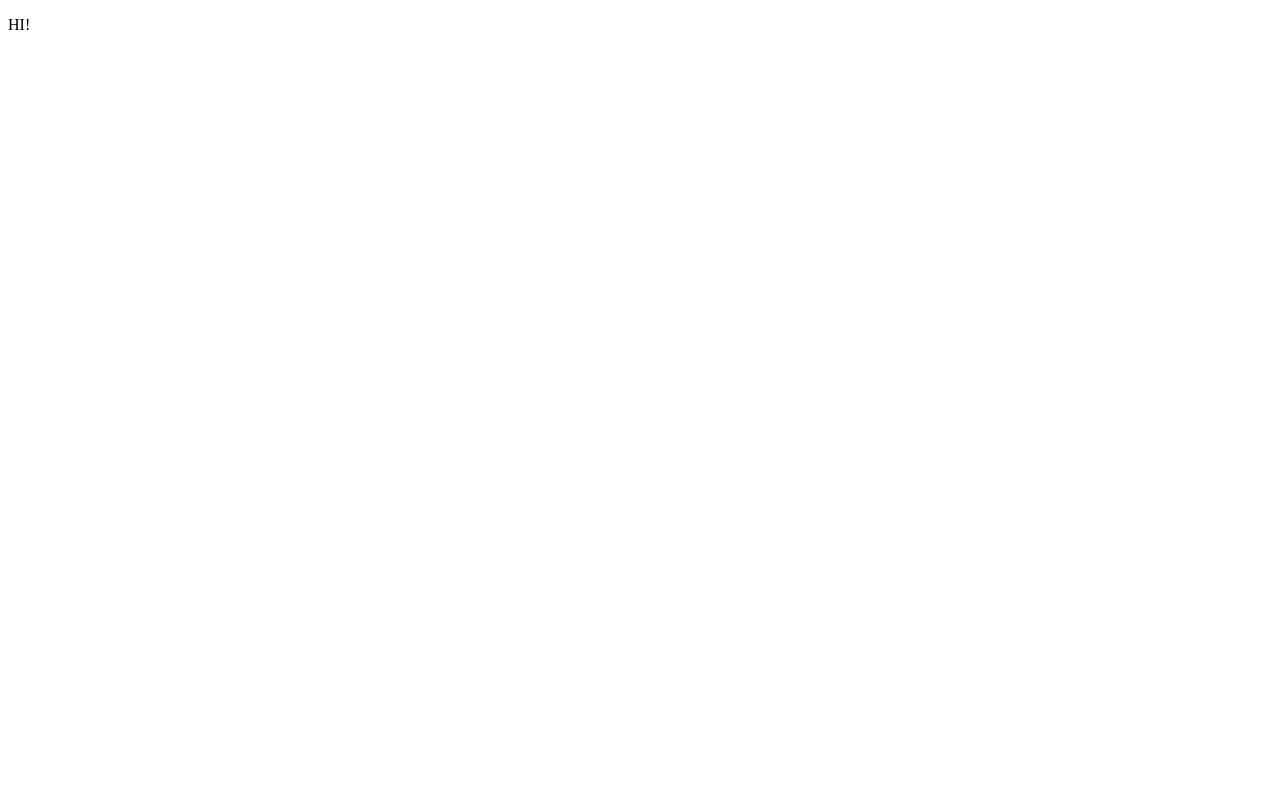
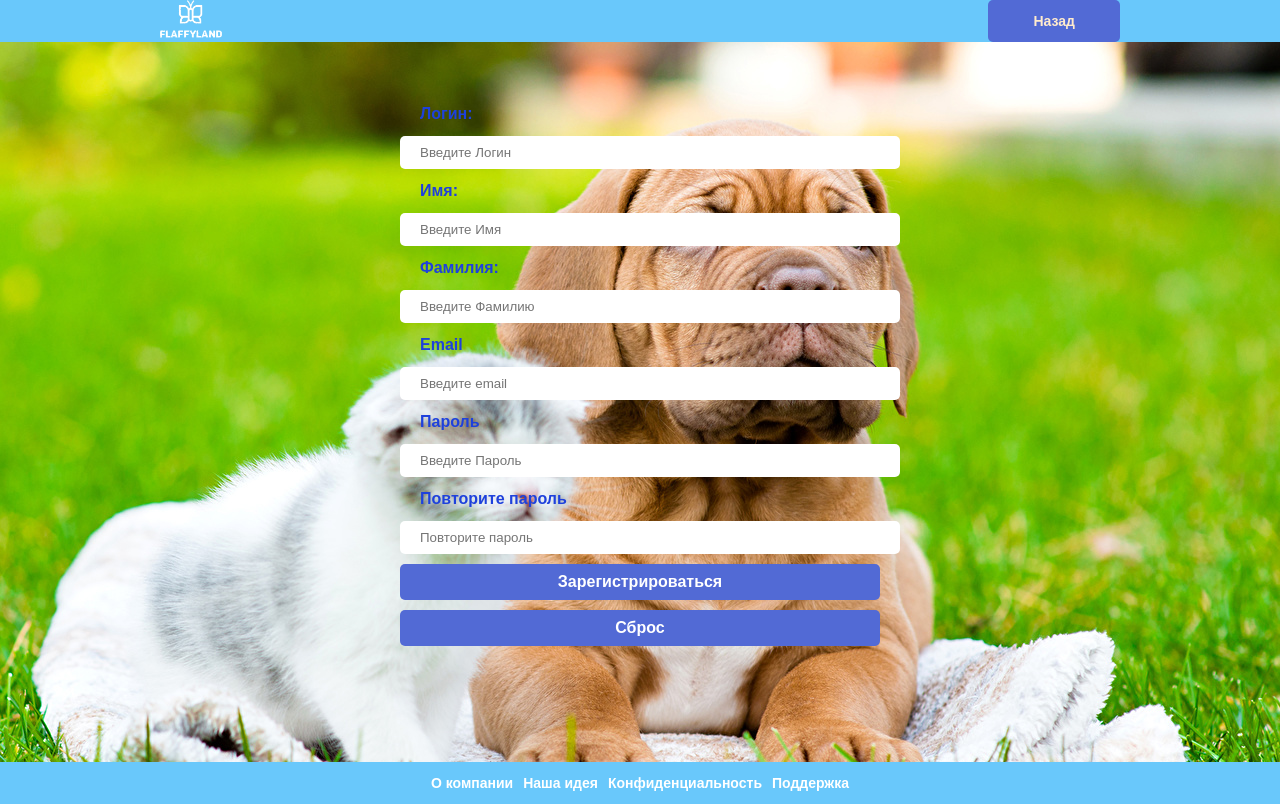
Before and after one commit to Bugaga159/animal-site, a PHP site: page /registration.html in a window 1280 px wide. Before the commit the page is almost empty. Before the commit the page ends 30 px from the top, so only its background shows below. Run offline with PHP 8.4, Linux system fonts and the light colour scheme.

Commit message:
сделал верстку страницы регистрации

```diff
--- a/css/style.css
+++ b/css/style.css
@@ -25,7 +25,7 @@ a {
 li {
     list-style: none;
 }
-
+/*--------------------------------------------HEADER-------------------------------------------------*/
 .header {
     margin: 0;
     height: 42px;
@@ -57,7 +57,7 @@ li {
 .header__btn a:hover {
     background-color: #899ae4;
 }
-
+/*-------------------------------------MAIN INDEX----------------------------------------*/
 .main {
     display: flex;
     justify-content: center;
@@ -134,6 +134,75 @@ li {
     font-size: 20px;
 }
 
+/*-----------------------------------REGISTRATION PAGE--------------------------------*/
+.header__btn_back a {
+    display: block;
+    padding: 9px 45px ;
+    background-color: #526ad5;
+    color: blanchedalmond;
+    border-radius: 5px;
+}
+.registration__form {
+    display: flex;
+    justify-content: center;
+    min-height: 90vh;
+}
+.registration__form .container {
+    display: flex;
+    justify-content: center;
+}
+.registration__form__wrapper {
+    width: 50%;
+}
+.registration__form__wrapper form {
+    display: flex;
+    flex-direction: column;
+    justify-content: center;
+    margin-top: 50px;
+}
+.form-group {
+    width: 100%;
+}
+.form-group label{
+    display: block;
+    font-size: 16px;
+    color: #1e41dc;
+    margin-top: 10px;
+    width: 100%;
+    text-align: left;
+    padding-left: 20px;
+}
+.form-group input {
+    width: 100%;
+    border-radius: 5px;
+    padding: 9px 0;
+    border: 0 solid;
+    margin-top: 10px;
+    text-align: left;
+    padding-left: 20px;
+}
+.registration__form__wrapper button {
+
+ padding: 9px 0;
+ border: 0 solid;
+ border-radius: 5px;
+ margin-top: 10px;
+ background-color: #526ad5;
+ color: #fff;
+ font-size: 16px;
+ font-weight: bold;
+}
+.registration__form__wrapper button:hover,
+.registration__form__wrapper button:focus {
+    background-color: #899ae4;
+}
+
+
+
+
+
+
+/*-------------------------------------FOOTER-----------------------------------------*/
 .footer {
     margin: 0;
     height: 42px;
--- a/index.html
+++ b/index.html
@@ -31,7 +31,7 @@
                             <ul><label for="password">Пароль</label></ul>
                             <ul><input id="password" name="password" type="password" placeholder="Пароль"></ul>
                             <ul><button>Войти</button></ul>
-                            <ul><a href="">Регистрация</a></ul>
+                            <ul><a href="registration.html">Регистрация</a></ul>
                         </li>
                     </form>
                 </section>
--- a/registration.html
+++ b/registration.html
@@ -5,8 +5,64 @@
     <meta name="viewport" content="width=device-width, initial-scale=1.0">
     <meta http-equiv="X-UA-Compatible" content="ie=edge">
     <title>Flaffyland</title>
+    <link rel="stylesheet" href="css/style.css">
 </head>
 <body>
-    <p>HI!</p>
+    <header class="header">
+        <div class="container">
+            <div class="header__nav">
+                <div class="header__logo">
+                    <a href="index.html"><img src="img/logo-bg.png" alt="HOME" height=42 ></a>
+                </div>
+                <div class="header__btn_back">
+                    <a href="index.html" class="btn btn-success">Назад</a>
+                </div>
+            </div>
+        </div>
+    </header>
+    <section class="registration__form">
+        <div class="container">
+            <div class="registration__form__wrapper">
+                <form action="" method="POST">
+                    <div class="form-group first_name">
+                        <p><label for="login">Логин:</label></p>
+                        <input type="text" name = "login" class="form-control login" placeholder="Введите Логин" >
+                    </div>
+                    <div class="form-group first_name">
+                        <p><label for="first_name">Имя:</label></p>
+                        <input type="text" name = "first_name" class="form-control first_name" placeholder="Введите Имя">
+                    </div>
+                    <div class="form-group last_name">
+                        <p><label for="last_name">Фамилия:</label></p>
+                        <input type="text" name="last_name" class="form-control last_name" placeholder="Введите Фамилию">
+                    </div>
+                    <div class="form-group email">
+                        <p><label for="exampleInputEmail1 email">Email</label></p>
+                        <input type="email" name ="email" class="form-control email" placeholder="Введите email">
+                    </div>
+                    <div class="form-group password">
+                        <p><label for="exampleInputPassword1 password">Пароль</label></p>
+                        <input type="password" name="password" class="form-control password" placeholder="Введите Пароль" >
+                    </div>
+                    <div class="form-group password">
+                        <p><label for="exampleInputPassword1 password">Повторите пароль</label></p>
+                        <input type="password" name="password_2" class="form-control password" placeholder="Повторите пароль" >
+                    </div>
+                    <button type="submit" class="btn btn-success" name="do_signup">Зарегистрироваться</button>
+                    <button type="reset" class="btn btn-default"  name="do_resert">Сброс</button>
+                </form>
+            </div>
+        </div>
+    </section>
+    <footer class="footer">
+        <div class="container">
+            <div class="footer__nav">
+                <a class="footer__link" href="#">О компании</a>
+                <a class="footer__link" href="#">Наша идея</a>
+                <a class="footer__link" href="#">Конфиденциальность</a>
+                <a class="footer__link" href="#">Поддержка</a>
+            </div>
+        </div>
+    </footer>
 </body>
 </html>
```
